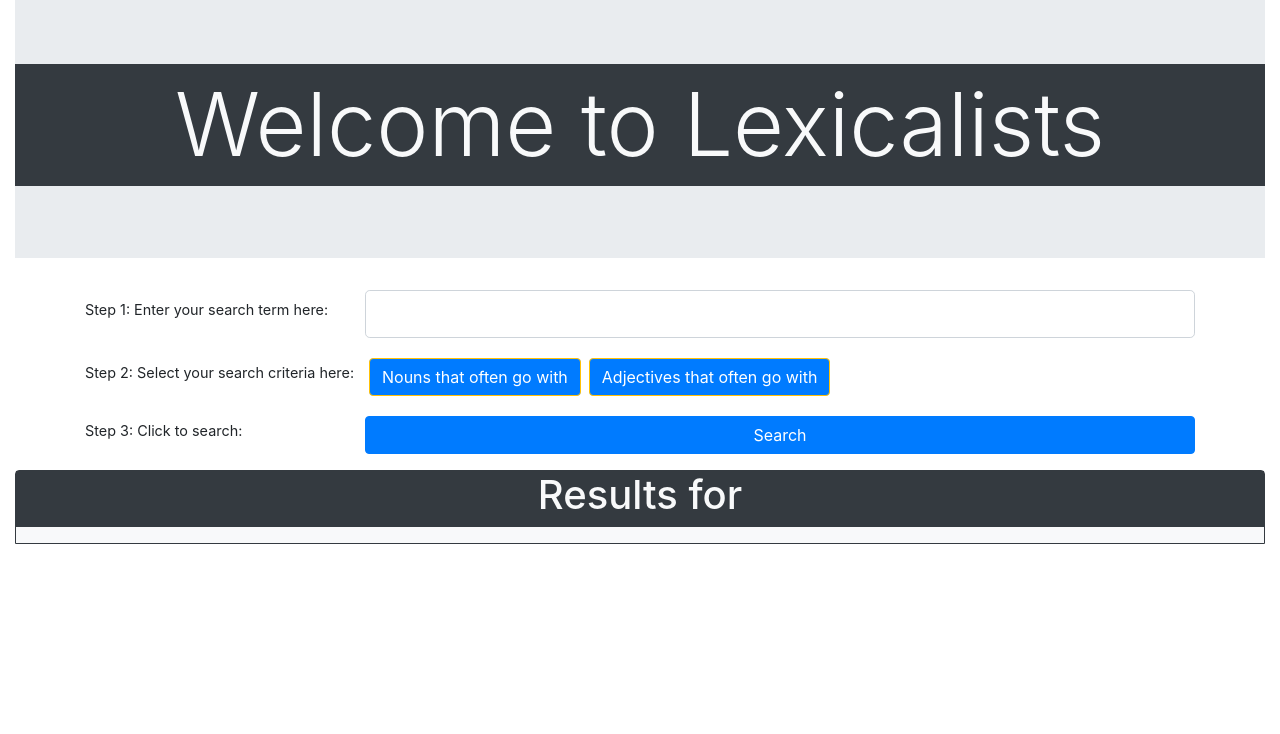
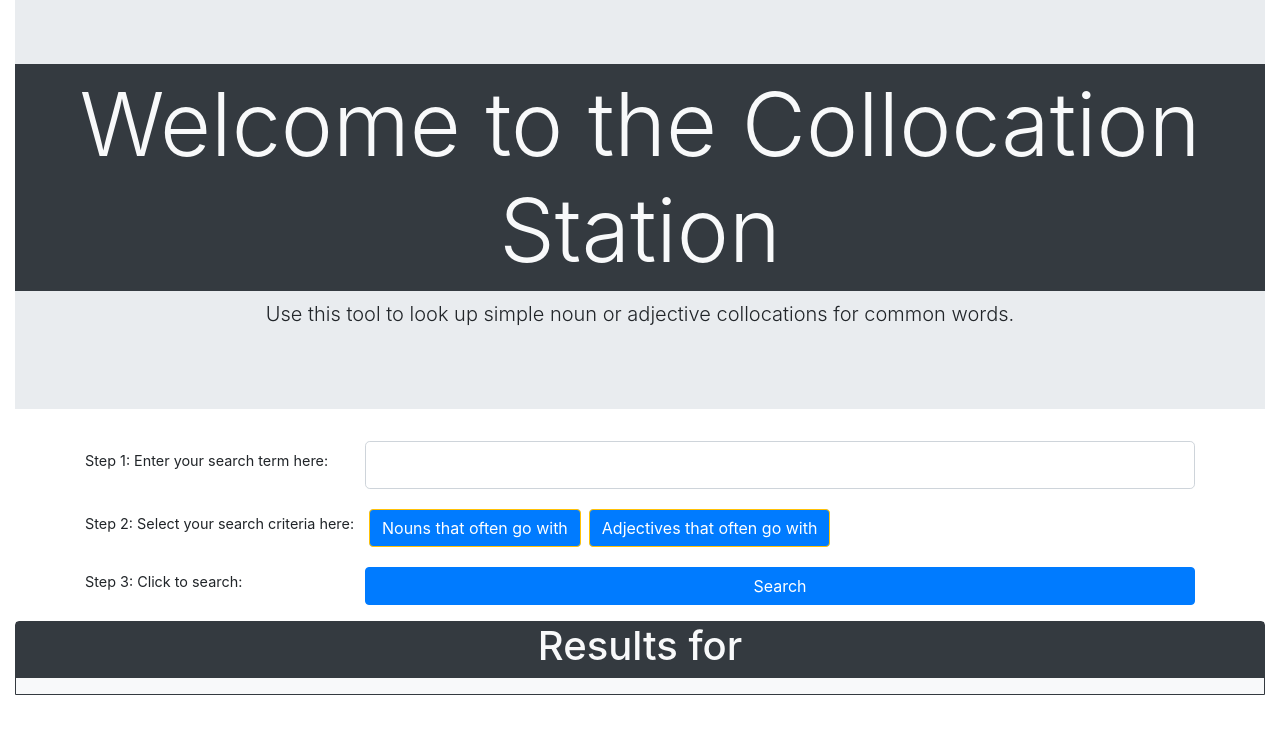
Before and after one commit to cmstorrsfox/lexicalists, a React (Create React App) app: page / in a window 1280 px wide. Shown: the top 734 px of the page. Built offline with nearby package versions, Linux system fonts and the light colour scheme.

Commit message:
added p element to jumbotron in App.js

```diff
--- a/src/Components/App/App.js
+++ b/src/Components/App/App.js
@@ -41,7 +41,8 @@ class App extends React.Component {
     return (
       <Container fluid className="App">
         <Jumbotron fluid>
-          <h1 className="display-2 text-light bg-dark py-2">Welcome to Lexicalists</h1>
+          <h1 className="display-2 text-light bg-dark py-2">Welcome to the Collocation Station</h1>
+          <p className="lead">Use this tool to look up simple noun or adjective collocations for common words.</p>
 
         </Jumbotron>
         <SearchBar onSearch={this.search} />
```
